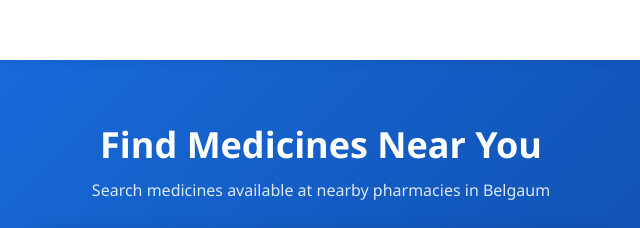
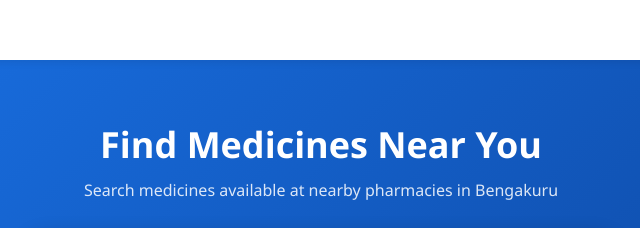
Before and after one commit to Aishwaryahammigi/med-app, a website: page index.html in a window 1280 px wide. Shown: the top 228 px of the page, 319-959 px from the left. Drawn offline with nearby package versions, Linux system fonts and the light colour scheme.

Commit message:
updated place

```diff
--- a/index.html
+++ b/index.html
@@ -21,7 +21,7 @@
   <!-- Hero Section -->
   <div class="hero">
     <h1>Find Medicines Near You</h1>
-    <p>Search medicines available at nearby pharmacies in Belgaum</p>
+    <p>Search medicines available at nearby pharmacies in Bengakuru</p>
 
     <div class="search-box">
       <input id="searchInput" placeholder="Search medicine name..." oninput="showSuggestions()" />
```
